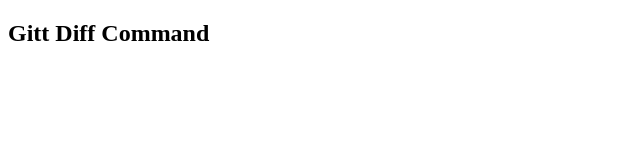
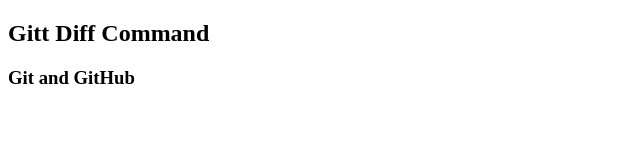
Before and after one commit to hamzaamir400/Git-Diff-Command, a plain HTML site: page index.html in a window 1280 px wide. Shown: the whole page, without its empty margins (0-640 px from the left). Drawn offline with Linux system fonts and the light colour scheme.

Commit message:
Second commit

```diff
--- a/index.html
+++ b/index.html
@@ -7,6 +7,6 @@
 </head>
 <body>
     <h2>Gitt Diff Command</h2>
-
+    <h3>Git and GitHub</h3>
 </body>
 </html>
```
